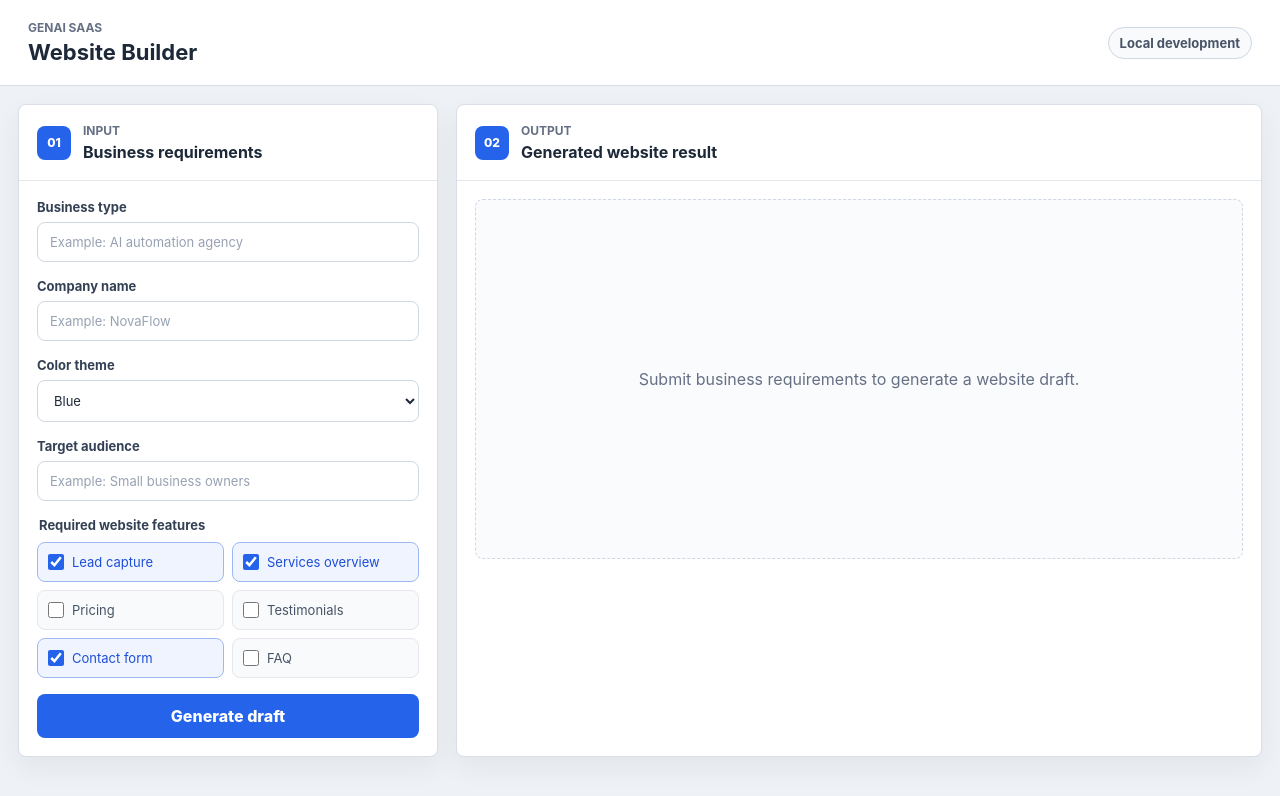
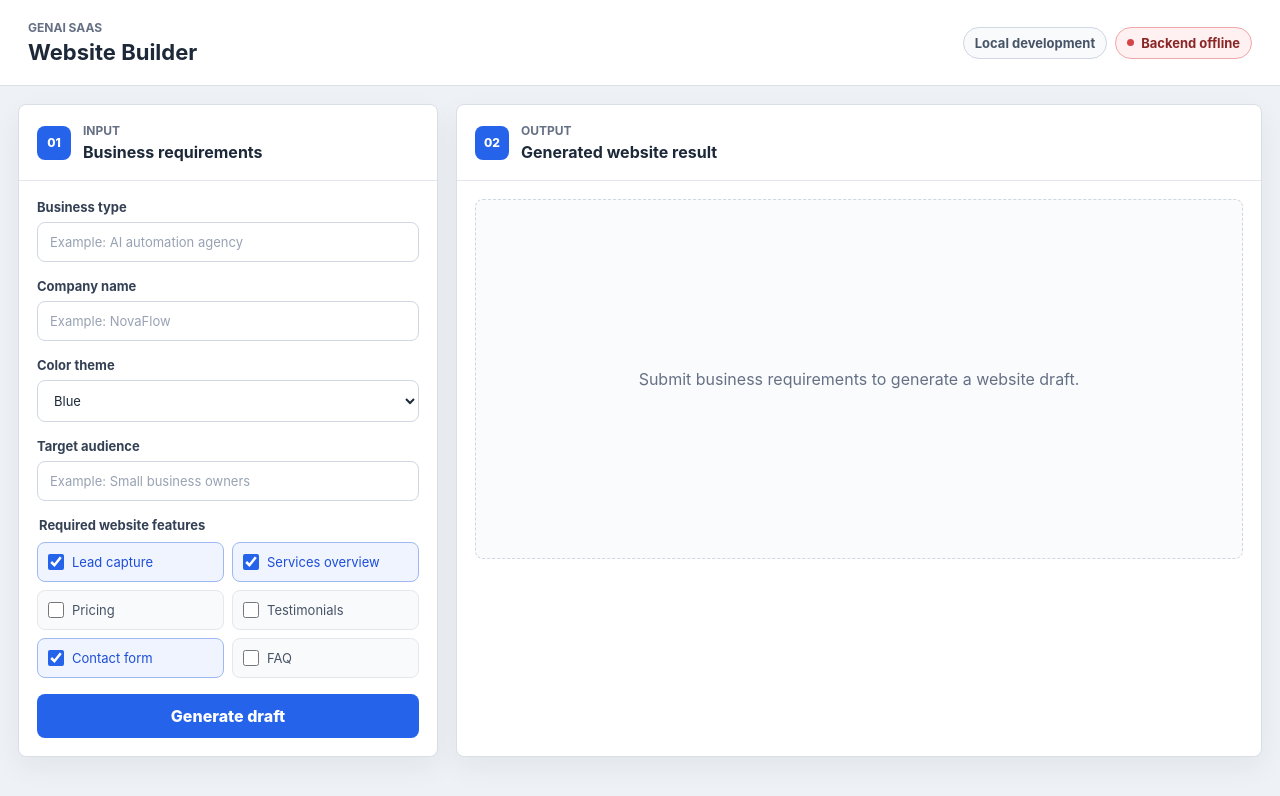
Before and after one commit to sudharshanreddyragipindi35-collab/GenAi-Saas, a React (Vite) app in the folder frontend/: page / in a window 1280 px wide. Shown: the top 796 px of the page. Built offline with nearby package versions, Linux system fonts and the light colour scheme; no server answers.

Commit message:
feat(frontend): show backend health status

```diff
--- a/frontend/src/App.css
+++ b/frontend/src/App.css
@@ -30,6 +30,12 @@
 
 .app-header h1 {
   font-size: 22px;
+}
+
+.app-header-actions {
+  display: flex;
+  align-items: center;
+  gap: 8px;
 }
 
 .environment-badge {
@@ -236,6 +242,11 @@
     padding: 16px;
   }
 
+  .app-header-actions {
+    align-items: flex-start;
+    flex-wrap: wrap;
+  }
+
   .builder-workspace {
     padding: 10px;
   }
--- a/frontend/src/App.jsx
+++ b/frontend/src/App.jsx
@@ -1,6 +1,8 @@
-import { useState } from 'react'
+import { useEffect, useState } from 'react'
 import './App.css'
+import BackendStatus from './components/BackendStatus'
 import ResultViewer from './components/ResultViewer'
+import { getBackendHealth } from './services/systemApi'
 import { generateWebsiteDraft } from './services/websiteApi'
 
 const featureOptions = [
@@ -23,6 +25,29 @@ function App() {
   const [generatedDraft, setGeneratedDraft] = useState(null)
   const [requestStatus, setRequestStatus] = useState('idle')
   const [requestMessage, setRequestMessage] = useState('')
+  const [backendHealth, setBackendHealth] = useState({
+    status: 'checking',
+    mode: '',
+  })
+
+  useEffect(() => {
+    const controller = new AbortController()
+
+    async function loadBackendHealth() {
+      try {
+        const health = await getBackendHealth({ signal: controller.signal })
+        setBackendHealth({ status: 'online', mode: health.mode })
+      } catch (error) {
+        if (error.name !== 'AbortError') {
+          setBackendHealth({ status: 'offline', mode: '' })
+        }
+      }
+    }
+
+    loadBackendHealth()
+
+    return () => controller.abort()
+  }, [])
 
   function handleFieldChange(event) {
     const { name, value } = event.target
@@ -70,7 +95,13 @@ function App() {
           <p className="product-label">GenAI SaaS</p>
           <h1>Website Builder</h1>
         </div>
-        <span className="environment-badge">Local development</span>
+        <div className="app-header-actions">
+          <span className="environment-badge">Local development</span>
+          <BackendStatus
+            mode={backendHealth.mode}
+            status={backendHealth.status}
+          />
+        </div>
       </header>
 
       <main className="builder-workspace">
--- /dev/null
+++ b/frontend/src/components/BackendStatus.css
@@ -0,0 +1,40 @@
+.backend-status {
+  display: inline-flex;
+  align-items: center;
+  gap: 7px;
+  border: 1px solid #cfd7e3;
+  border-radius: 999px;
+  padding: 7px 11px;
+  color: #475467;
+  background: #f8fafc;
+  font-size: 13px;
+  font-weight: 700;
+  white-space: nowrap;
+}
+
+.status-dot {
+  width: 7px;
+  height: 7px;
+  border-radius: 50%;
+  background: #98a2b3;
+}
+
+.backend-status.online {
+  border-color: #a6d9bb;
+  color: #17663a;
+  background: #edf8f1;
+}
+
+.backend-status.online .status-dot {
+  background: #22a35a;
+}
+
+.backend-status.offline {
+  border-color: #f1a7a7;
+  color: #8a2525;
+  background: #fff1f1;
+}
+
+.backend-status.offline .status-dot {
+  background: #d64545;
+}
--- /dev/null
+++ b/frontend/src/components/BackendStatus.jsx
@@ -0,0 +1,25 @@
+import './BackendStatus.css'
+
+const statusLabels = {
+  checking: 'Checking backend',
+  online: 'Backend online',
+  offline: 'Backend offline',
+}
+
+function BackendStatus({ mode, status }) {
+  const label = statusLabels[status]
+  const detail = status === 'online' && mode ? mode : label
+
+  return (
+    <span
+      className={`backend-status ${status}`}
+      role="status"
+      title={detail}
+    >
+      <span className="status-dot" aria-hidden="true" />
+      {label}
+    </span>
+  )
+}
+
+export default BackendStatus
--- /dev/null
+++ b/frontend/src/services/systemApi.js
@@ -0,0 +1,23 @@
+const HEALTH_ENDPOINT = '/api/health'
+
+async function readResponse(response) {
+  try {
+    return await response.json()
+  } catch {
+    return null
+  }
+}
+
+export async function getBackendHealth(options = {}) {
+  const response = await fetch(HEALTH_ENDPOINT, {
+    method: 'GET',
+    signal: options.signal,
+  })
+  const result = await readResponse(response)
+
+  if (!response.ok) {
+    throw new Error(result?.message || 'Backend health check failed.')
+  }
+
+  return result.data
+}
```
